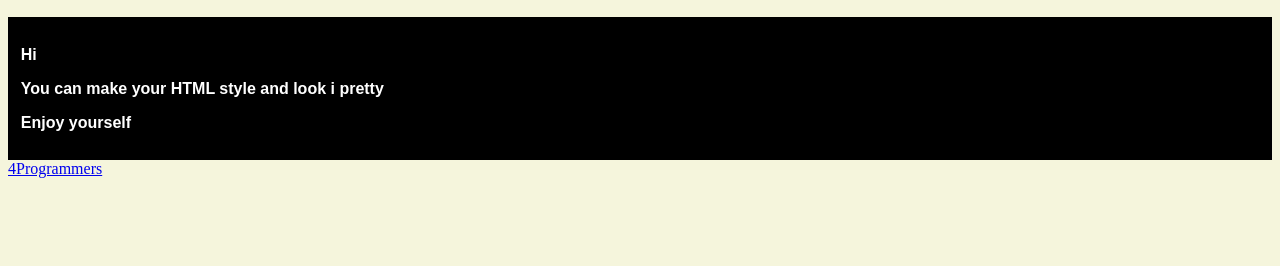
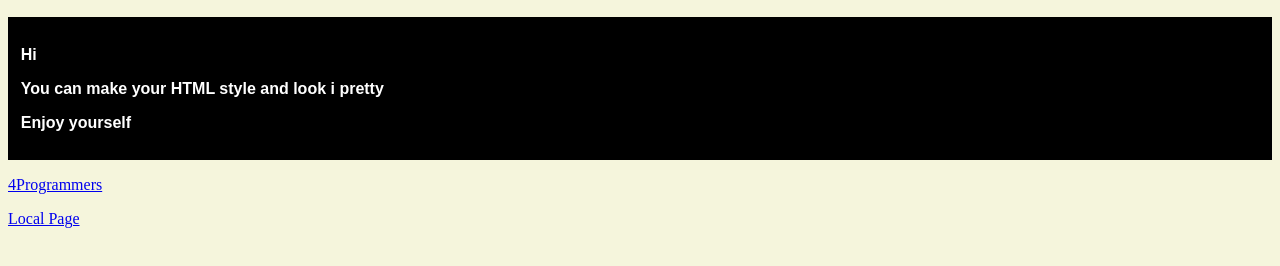
Before and after one commit to adambykont/mikehtml, a plain HTML site: page index.html in a window 1280 px wide. Shown: the part 110-376 px from the top of the page. Drawn offline with Linux system fonts and the light colour scheme.

Commit message:
links to page and back

```diff
--- a/index.html
+++ b/index.html
@@ -12,7 +12,7 @@
     <p>You can make your HTML style and look i pretty</p>
     <p>Enjoy yourself</p></div>
 
-<a href="http://4programmers.net">4Programmers</a>
-
+<p><a href="http://4programmers.net">4Programmers</a></p>
+<p><a href="page.html">Local Page</a></p>
 </body>
 </html>
```
